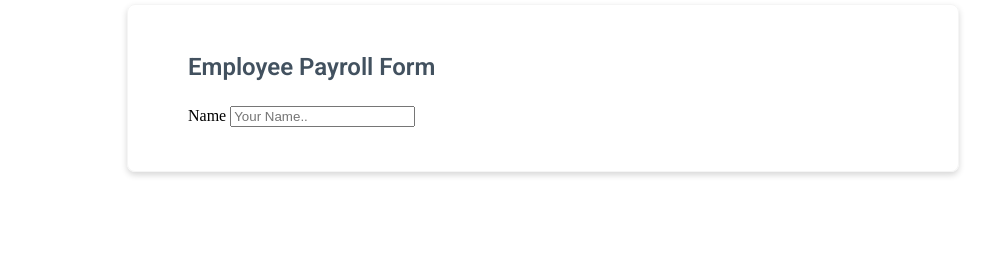
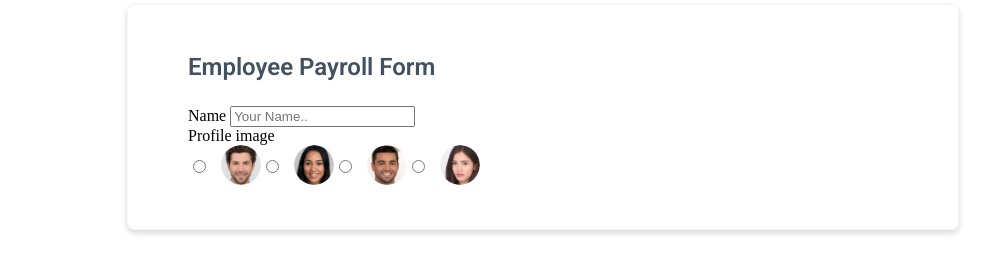
Before and after one commit to hsadiq/EmployeePayrollApp, a plain HTML site: page Index.html in a window 1280 px wide. Shown: the part 89-362 px from the top of the page, without its empty margins (97-1089 px from the left). Drawn offline with Linux system fonts and the light colour scheme.

Commit message:
Specify Profile Pic to the Employee Payroll App

```diff
--- a/Index.html
+++ b/Index.html
@@ -28,6 +28,31 @@
                 <label class="label-text" for="name">Name</label>
                 <input class="input" type="text" id="name" name="name" placeholder="Your Name.." required>
             </div>
+
+            <div class=" row-content">
+                <label class="label text" for="profile">Profile image</label>
+                 <div class="profile-radio-content">
+                   <label>
+                     <input type="radio" id="profile1" name="profile"
+                           value="../assets/profile-images/Ellipse -3.png" required>
+                     <img class="profile" id='image1' src="../assets/profile-images/Ellipse -3.png">
+                   </label>
+                   <label>
+                     <input type="radio" id="profile2" name="profile"
+                           value="./assets/profile-images/Ellipse 1.png" required>
+                     <img class="profile" id='image2' src="/assets/profile-images/Ellipse 1.png">
+                </label>
+                <label>
+                     <input type="radio" id="profile3" name="profile"
+                            value="./assets/profile-images/Ellipse -8.png" required>
+                     <img class="profile" id='image3' src="../assets/profile-images/Ellipse -8.png">
+                </label>
+                <label>
+                     <input type="radio" id="profile4" name="profile"
+                            value="../assets/profile-images/Ellipse -7.png" required>
+                     <img class="profile" id="image4" src="../assets/profile-images/Ellipse -7.png">
+                </label>
+              </div>
         </form>
     </div>
 </body>
--- a/css/Style.css
+++ b/css/Style.css
@@ -67,3 +67,20 @@
 opacity: 1;
 padding-bottom: 20px;
 }
+
+.profile-radio-content {
+    display: flex;
+    flex-direction: row;
+}
+
+.profile-radio-content > label {
+    display: flex;
+    flex-direction: row;
+    align-items: center;
+}
+
+.profile {
+    width: 40px;
+    border-radius: 50%;
+    margin-left: 12px;
+}
```
